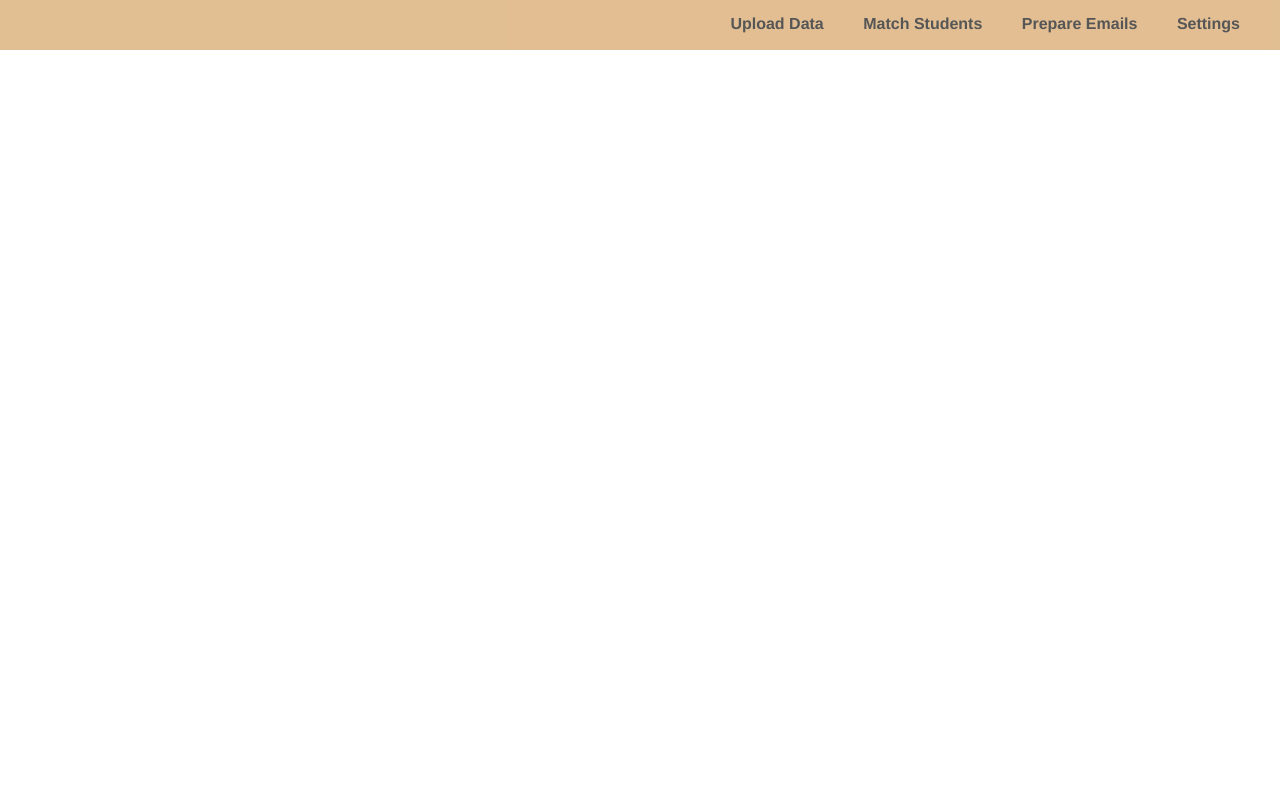
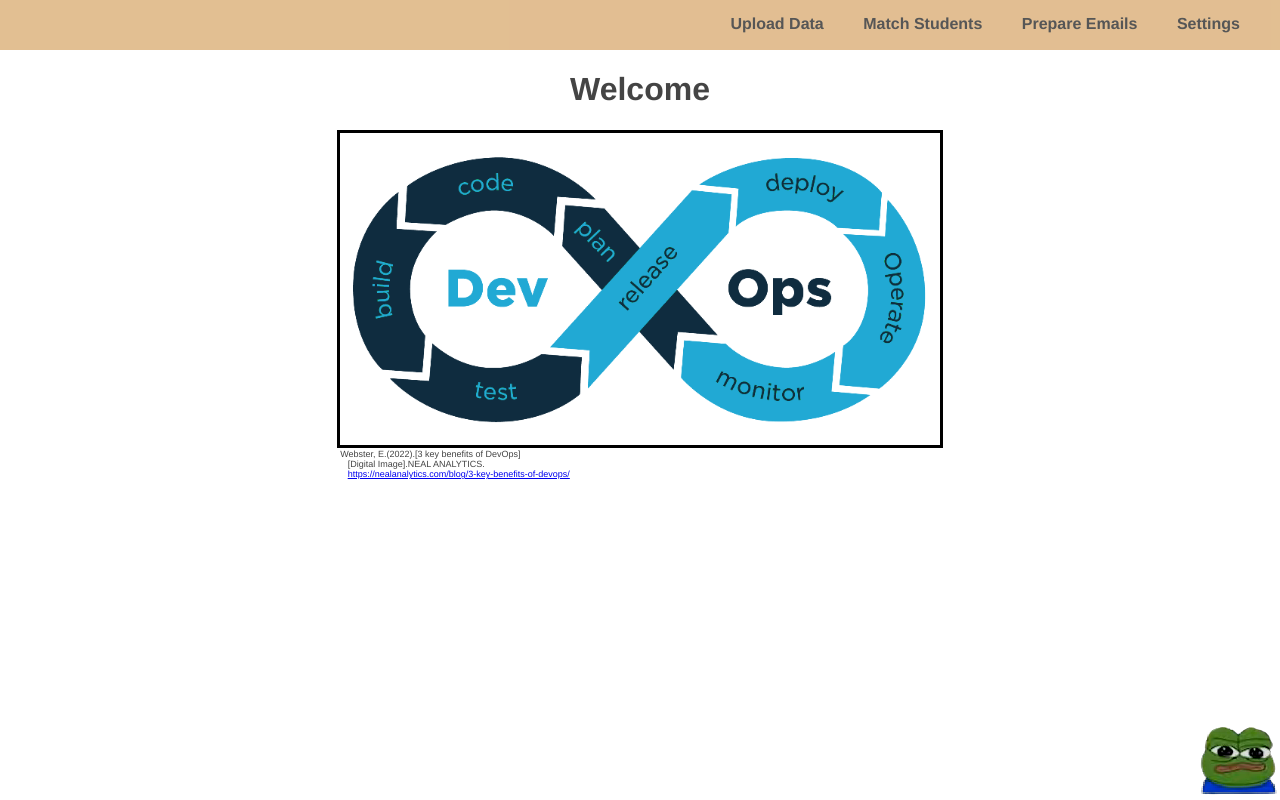
Before and after one commit to DevOps-Team5-2022/DevOps_Oct2022_Team5_Assignment, a Flask app: page /Main in a window 1280 px wide. Run offline with Flask 2, Linux system fonts and the light colour scheme.

Commit message:
Made Home Page look less empty

```diff
--- a/templates/home.html
+++ b/templates/home.html
@@ -19,5 +19,21 @@
                 </strong>
             </div>
         </header>
+        <h1 style="text-align:center">Welcome</h1>
+        <div style="display: flex; flex-direction: column; align-items: center;">
+            <div style="border: 3px solid #000">
+                <img src="{{ url_for('static', filename='images/devops lifecycle diagram.png') }}" width="600" />
+            </div>
+            <p style="font-size:xx-small; margin-left: -370px; margin-top: 1px;">
+                Webster, E.(2022).[3 key benefits of DevOps]<br />
+                &nbsp;&nbsp;&nbsp;[Digital Image].NEAL ANALYTICS.<br />
+                &nbsp;&nbsp;&nbsp;<a href="https://nealanalytics.com/blog/3-key-benefits-of-devops/">https://nealanalytics.com/blog/3-key-benefits-of-devops/</a>
+            </p>
+        </div>
+
+
+
+
+        <img src="{{ url_for('static', filename='images/pepe.png') }}" style="position:absolute; right: 0px; bottom: 0px;" />
     </body>
 </html>
```
